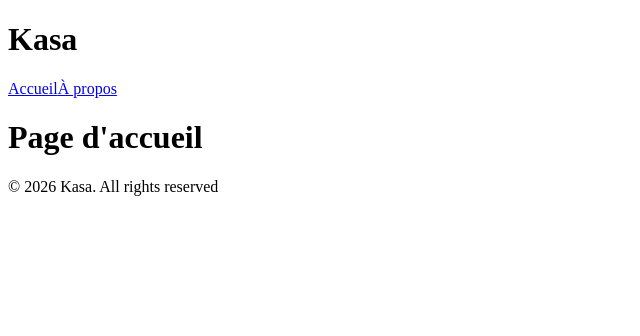
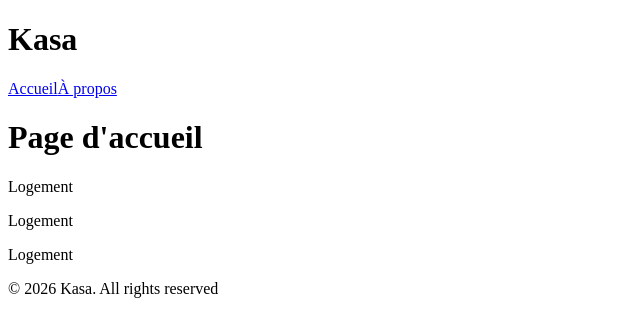
Before and after one commit to feumbaryan-rgb/Kasa, a React (Vite) app: page / in a window 1280 px wide. Shown: the top 336 px of the page, without its empty margins (0-640 px from the left). Built offline with nearby package versions, Linux system fonts and the light colour scheme.

Commit message:
ajout des cards dans home

```diff
--- a/src/pages/Home.jsx
+++ b/src/pages/Home.jsx
@@ -1,7 +1,13 @@
+import Card from '../components/Card.jsx'
+
 function Home() {
   return (
     <main>
       <h1>Page d'accueil</h1>
+
+      <Card />
+      <Card />
+      <Card />
     </main>
   )
 }
```
Lines whose indentation alone changed are shown as unchanged.
